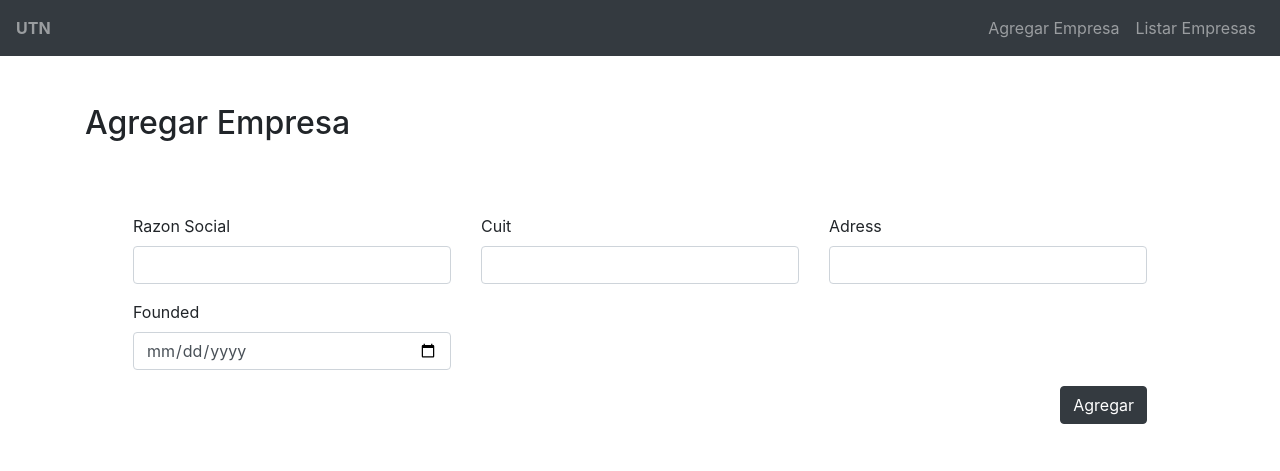
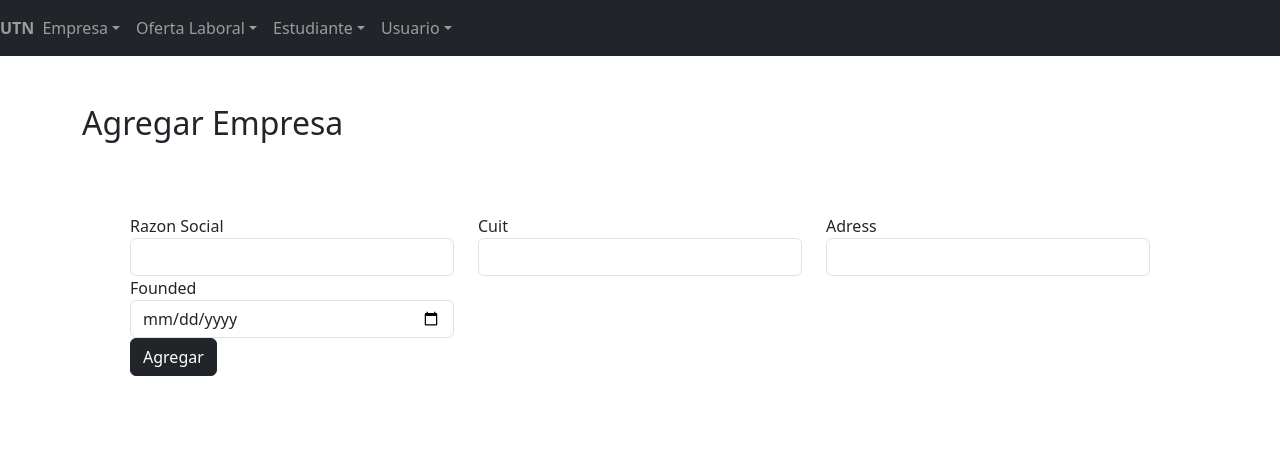
Before and after one commit to RuedaFacundo/laboratorioIV-TpFinal, a PHP site: page / in a window 1280 px wide. Shown: the top 471 px of the page. Run offline with PHP 8.4, Linux system fonts and the light colour scheme; some libraries are stand-ins or nearby versions.

Commit message:
Nav para administrador

```diff
--- a/Views/nav.php
+++ b/Views/nav.php
@@ -2,12 +2,36 @@
      <span class="navbar-text">
           <strong>UTN</strong>
      </span>
+
      <ul class="navbar-nav ml-auto">
-          <li class="nav-item">
-               <a class="nav-link" href="<?php echo FRONT_ROOT ?>Company/ShowAddView">Agregar Empresa</a>
+          <li class="nav-item dropdown">
+          <a class="nav-link dropdown-toggle" data-bs-toggle="dropdown" href="" role="button" aria-expanded="false">Empresa</a>
+               <ul class="dropdown-menu">
+                    <li><a class="dropdown-item" href="<?php echo FRONT_ROOT ?>Company/ShowAddView">Agregar</a></li>
+                    <li><a class="dropdown-item" href="<?php echo FRONT_ROOT ?>Company/ShowListView">Listar</a></li>
+                    <li><a class="dropdown-item" href="#">Modificar</a></li>
+               </ul>
           </li>
-          <li class="nav-item">
-               <a class="nav-link" href="<?php echo FRONT_ROOT ?>Company/ShowListView">Listar Empresas</a>
+          <li class="nav-item dropdown">
+          <a class="nav-link dropdown-toggle" data-bs-toggle="dropdown" href="" role="button" aria-expanded="false">Oferta Laboral</a>
+               <ul class="dropdown-menu">
+                    <li><a class="dropdown-item" href="">Cargar</a></li>
+               </ul>
+          </li>
+          <li class="nav-item dropdown">
+          <a class="nav-link dropdown-toggle" data-bs-toggle="dropdown" href="" role="button" aria-expanded="false">Estudiante</a>
+               <ul class="dropdown-menu">
+                    <li><a class="dropdown-item" href="">Listar</a></li>
+               </ul>
+          </li>
+          <li class="nav-item dropdown">
+          <a class="nav-link dropdown-toggle" data-bs-toggle="dropdown" href="" role="button" aria-expanded="false">Usuario</a>
+               <ul class="dropdown-menu">
+                    <li><a class="dropdown-item" href="">Agregar</a></li>
+               </ul>
           </li>
      </ul>
 </nav>
+
+<!-- JavaScript Bundle with Popper -->
+<script src="https://cdn.jsdelivr.net/npm/bootstrap@5.1.3/dist/js/bootstrap.bundle.min.js" integrity="sha384-ka7Sk0Gln4gmtz2MlQnikT1wXgYsOg+OMhuP+IlRH9sENBO0LRn5q+8nbTov4+1p" crossorigin="anonymous"></script>
```
